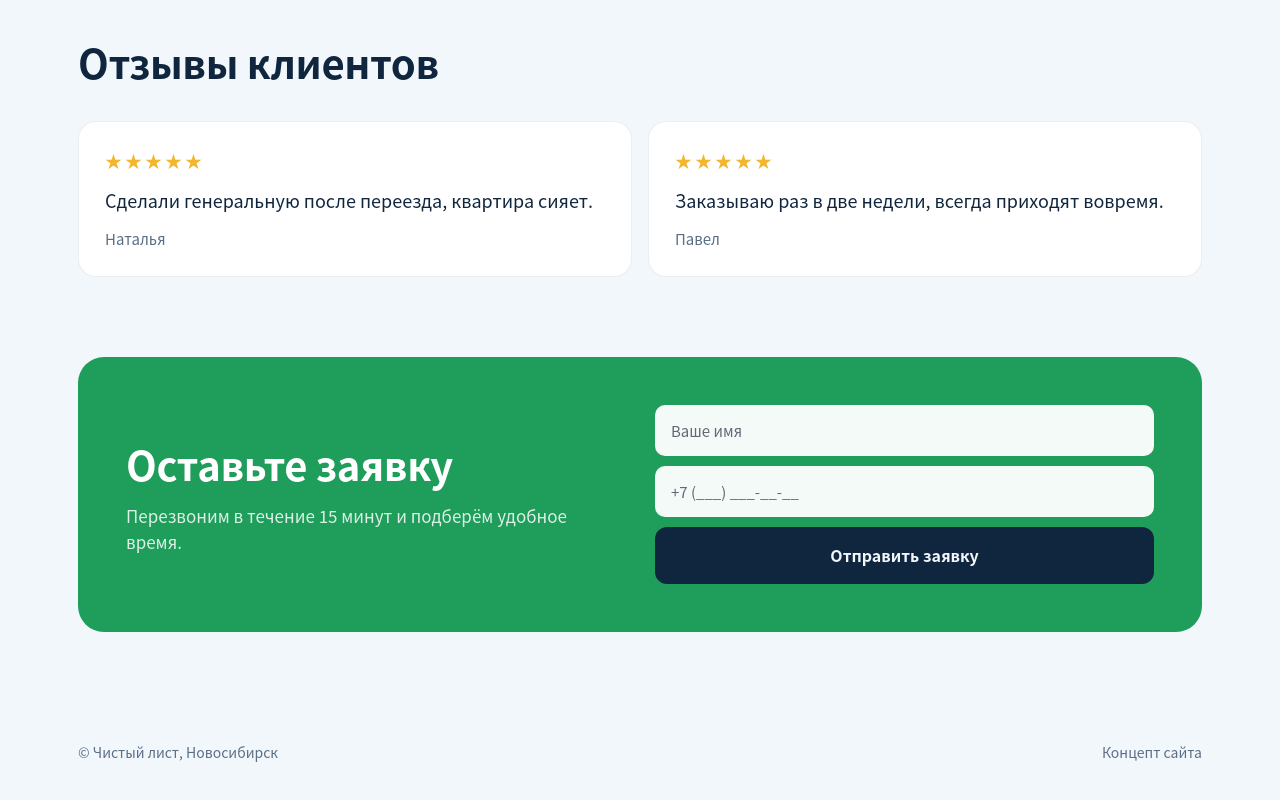
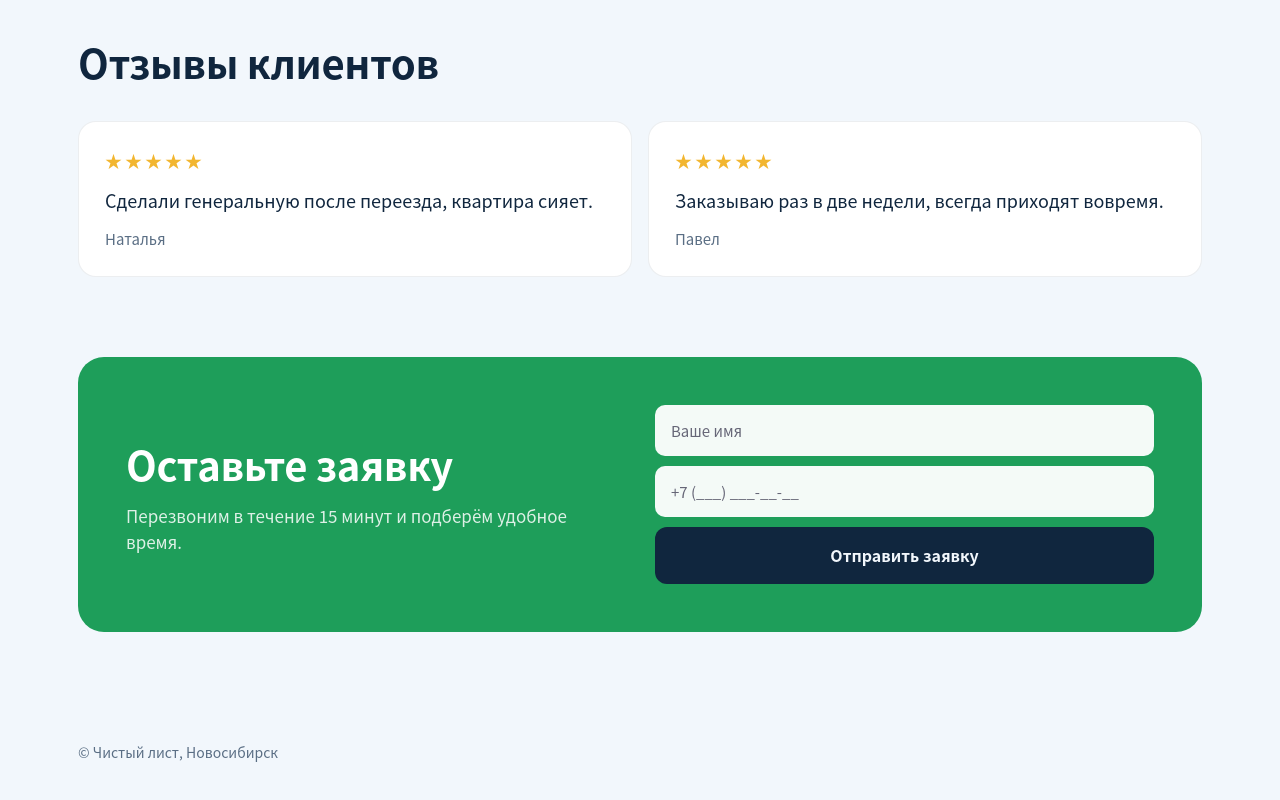
Before and after one commit to kuleshov-web/kuleshov-web.github.io, a plain HTML site: page klining.html in a window 1280 px wide. Shown: the part 1481-2281 px from the top of the page. Drawn offline with Linux system fonts and the light colour scheme.

Commit message:
Update klining.html

```diff
--- a/klining.html
+++ b/klining.html
@@ -80,7 +80,7 @@ footer{padding:30px 0 50px;color:var(--muted);font-size:14px;display:flex;justif
 <section><h2>Отзывы клиентов</h2><div class="rvs"><figure class="rv"><div class="stars">★★★★★</div><blockquote>Сделали генеральную после переезда, квартира сияет.</blockquote><figcaption>Наталья</figcaption></figure><figure class="rv"><div class="stars">★★★★★</div><blockquote>Заказываю раз в две недели, всегда приходят вовремя.</blockquote><figcaption>Павел</figcaption></figure></div></section>
 <section id="form"><div class="cta"><div><h2>Оставьте заявку</h2><p>Перезвоним в течение 15 минут и подберём удобное время.</p></div>
 <div><div class="inp">Ваше имя</div><div class="inp">+7 (___) ___-__-__</div><a class="btn">Отправить заявку</a></div></div></section>
-<footer><span>© Чистый лист, Новосибирск</span><span>Концепт сайта</span></footer>
+<footer><span>© Чистый лист, Новосибирск</span></footer>
 </div>
 </body>
 </html>
```
